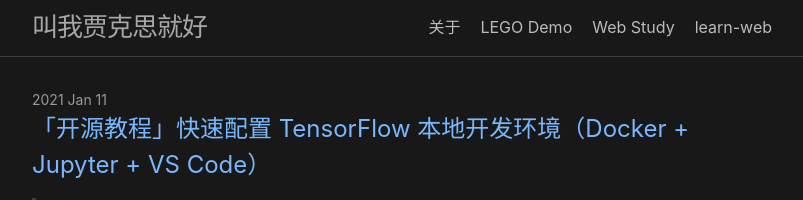
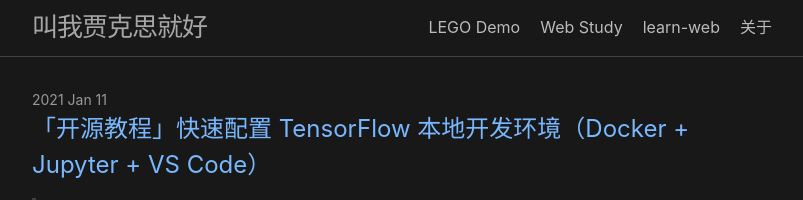
Before and after one commit to jaxvanyang/old.jaxvanyang.github.io, a Jekyll site: the page built from index.md, in a window 1280 px wide and 900 px high. Shown: the top 200 px of the window, without its empty margins (238-1041 px from the left). Built offline with Jekyll 4.4.1, drawn with Linux system fonts in a browser that asks for light colours.

Commit message:
move about page to end

```diff
--- a/_includes/header.html
+++ b/_includes/header.html
@@ -21,10 +21,11 @@
       <div class="trigger">
         {%- for path in page_paths -%}
         {%- assign my_page = site.pages | where: "path", path | first -%}
-        {%- if my_page.title -%}
+        {%- if my_page.title and my_page.title != "关于" -%}
         <a class="page-link" href="{{ my_page.url | relative_url }}">{{ my_page.title | escape }}</a>
         {%- endif -%}
         {%- endfor -%}
+		<a class="page-link" href="{{ 'about' | relative_url }}">关于</a>
       </div>
     </nav>
     {%- endif -%}
```
